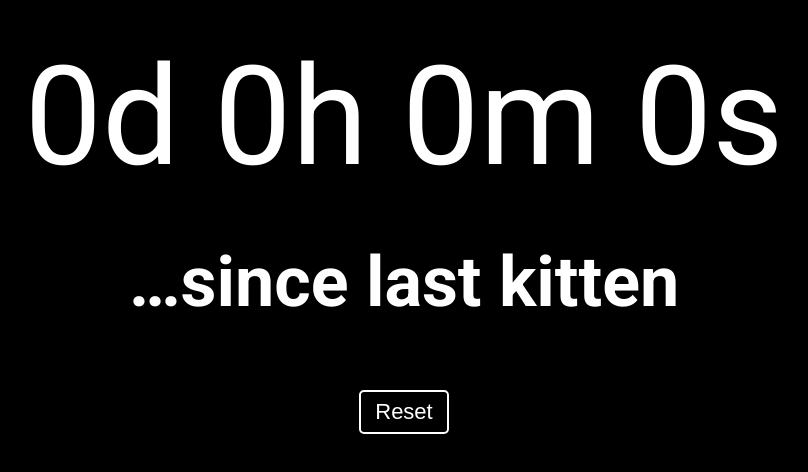
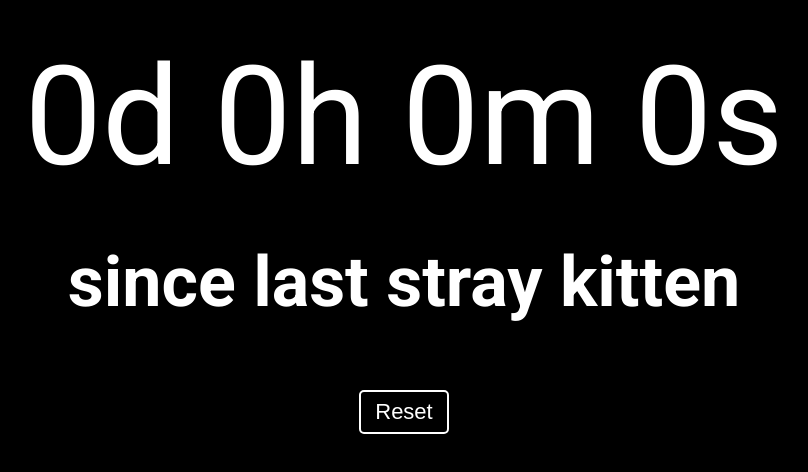
Before and after one commit to BraydenLittle/Kitten-Timer, a plain HTML site: page index.html in a window 1280 px wide. Shown: the part 194-666 px from the top of the page, without its empty margins (236-1044 px from the left). Drawn offline with Linux system fonts and the light colour scheme; no server answers.

Commit message:
header change

```diff
--- a/index.html
+++ b/index.html
@@ -77,7 +77,7 @@
 <body>
 
   <div id="stopwatch">0d 0h 0m 0s</div>
-  <h1 id="heading">…since last kitten</h1>
+  <h1 id="heading">since last stray kitten</h1>
   <button id="resetButton">Reset</button>
   <audio id="meowSound" src="neomeow.mp3"></audio>
 
```
